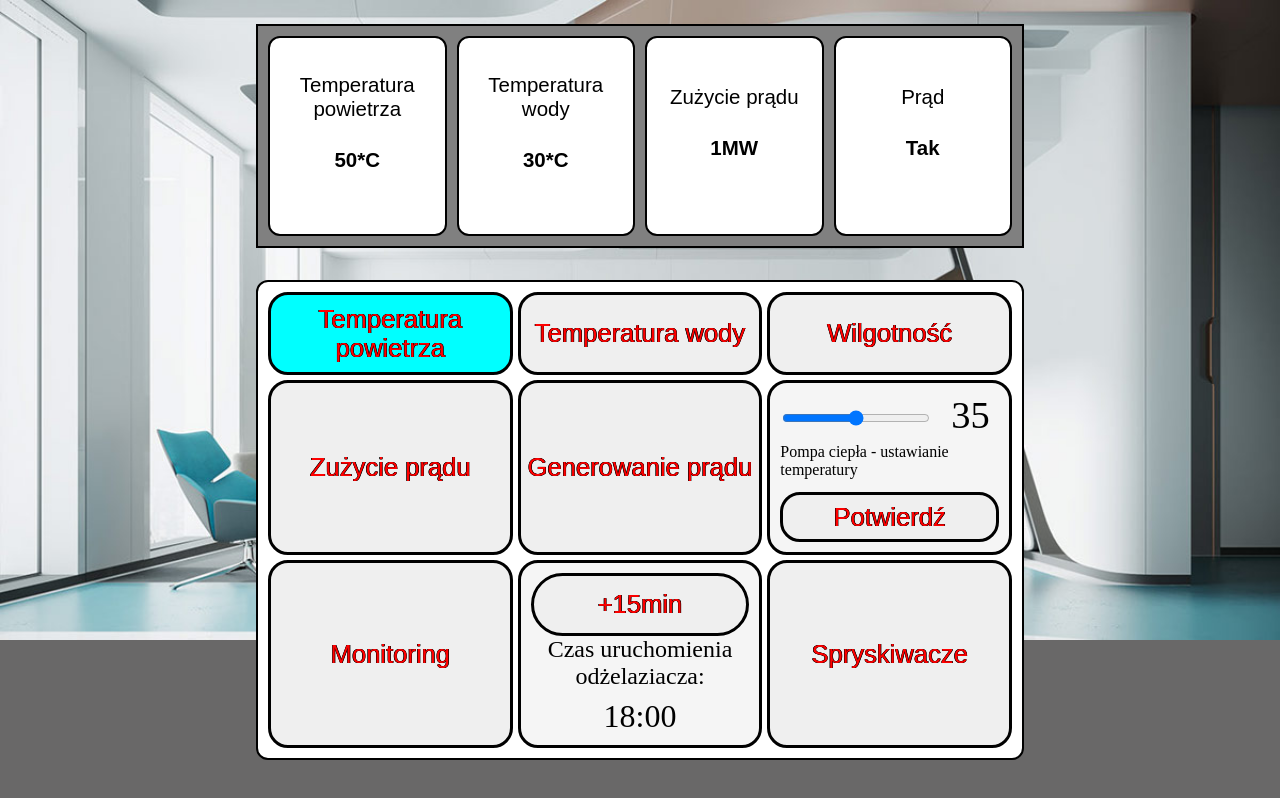
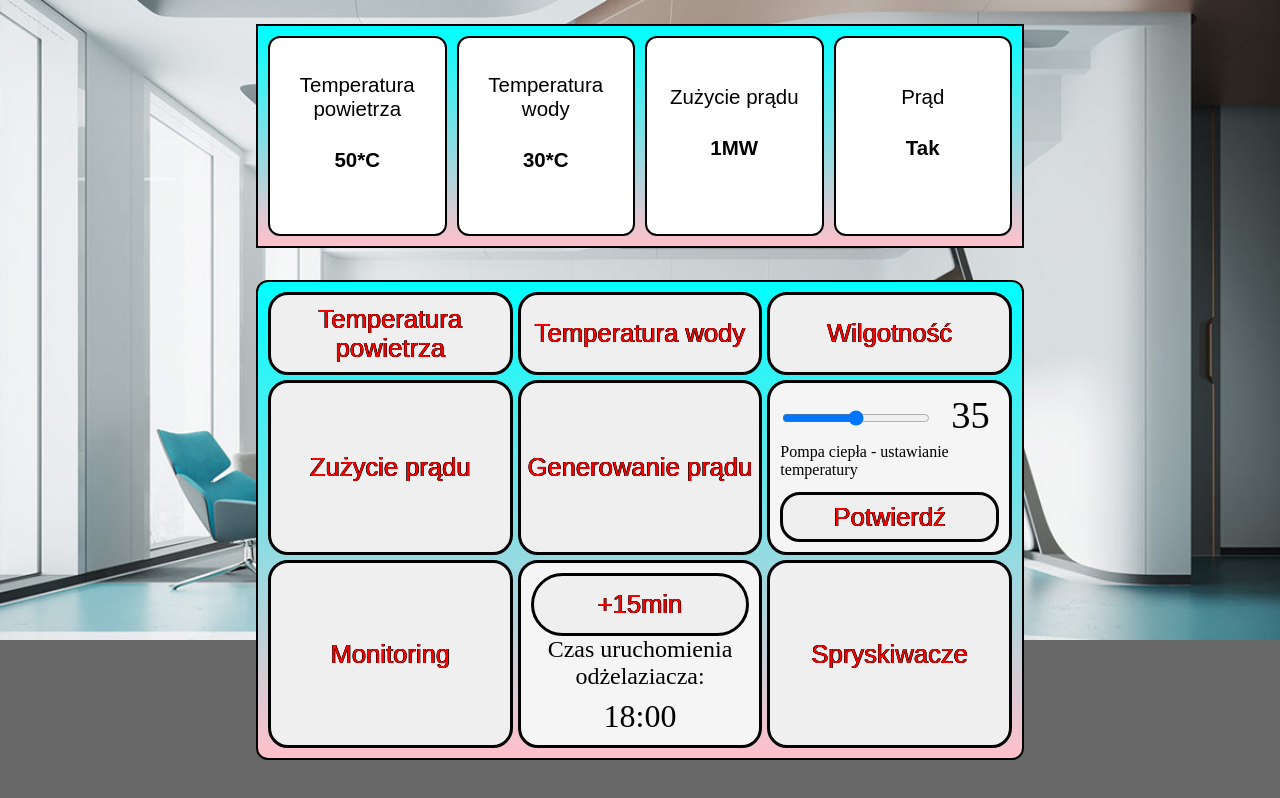
Before and after one commit to CzarekM2012/PAP_project-website, a plain HTML site: page main_window.html in a window 1280 px wide. Drawn offline with Linux system fonts and the light colour scheme.

Commit message:
Made the colors fabulous

```diff
--- a/main_window.css
+++ b/main_window.css
@@ -14,7 +14,7 @@ body
     border: 2px solid black;
     display: inherit;
     grid-template-columns: repeat(4, 1fr);
-    background-color: gray;
+    background: linear-gradient(cyan, pink);
     padding: 10px 5px 10px 5px;
 }
 
@@ -39,7 +39,8 @@ body
 #buttonsLayout{
     border-radius: 12px;
     border: 2px solid black;
-    background-color: white;
+    /* background: linear-gradient(grey, white); */
+    background: linear-gradient(cyan, pink);
     padding: 10px 10px 10px 10px;
 }
 
@@ -64,9 +65,6 @@ body
     border-radius: 80px;
 }
 
-#airTemperatureButton{
-    background-color: cyan;
-}
 
 #layout
 {
@@ -88,9 +86,9 @@ body
 
 #waterPumpLayout
 {
+    background-color: whitesmoke;
     padding: 10px  10px 10px  10px ;
     border: 3px solid #000000;
-    background-color: whitesmoke;
     border-radius: 20px;
     display: inherit;
     grid-template-columns: repeat(4, 1fr), min-content;
```
